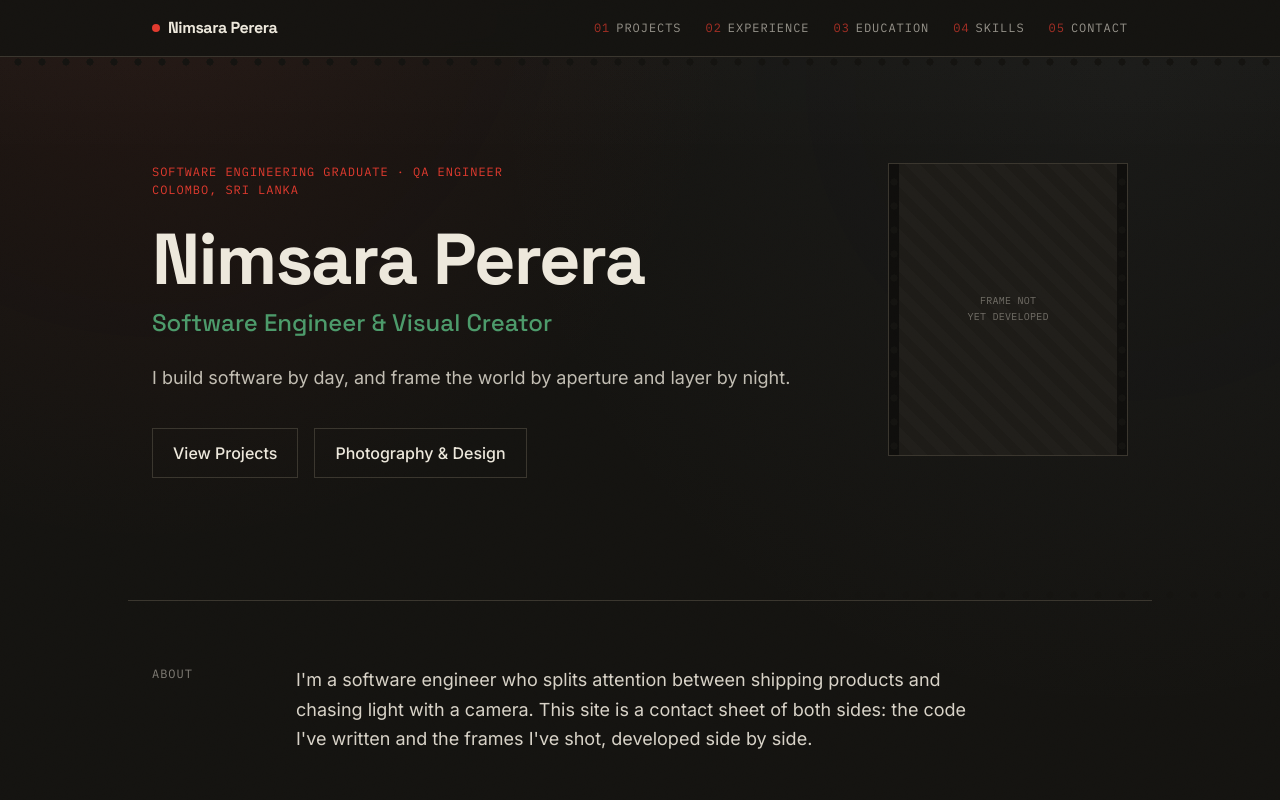
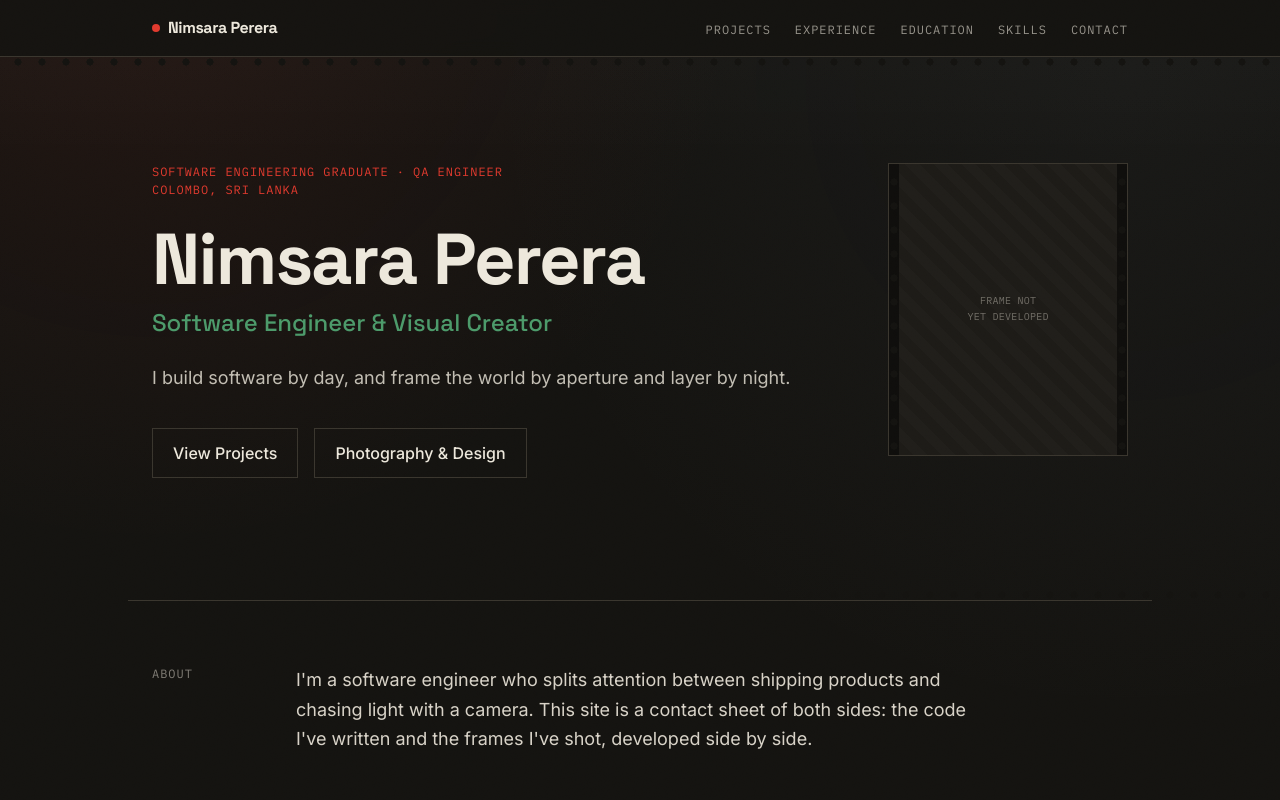
Before and after one commit to binoperera/Portfolio, a Next.js app: page / in a window 1280 px wide. Shown: the top 800 px of the page. Built offline with nearby package versions, Linux system fonts and the light colour scheme.

Commit message:
Refactor Nav component to simplify link rendering
Removed index number display from navigation links.

```diff
--- a/components/Nav.tsx
+++ b/components/Nav.tsx
@@ -18,15 +18,12 @@ export default function Nav({ name }: { name: string }) {
           {name}
         </a>
         <ul className="flex items-center gap-6 min-w-0 overflow-x-auto sm:ml-auto">
-          {links.map((l, i) => (
+          {links.map((l) => (
             <li key={l.href}>
               <a
                 href={l.href}
-                className="eyebrow group flex items-baseline gap-1.5 text-cream/60 hover:text-cream transition whitespace-nowrap"
+                className="eyebrow text-cream/60 hover:text-cream transition whitespace-nowrap"
               >
-                <span className="text-safelight/70 group-hover:text-safelight transition">
-                  {String(i + 1).padStart(2, "0")}
-                </span>
                 {l.label}
               </a>
             </li>
```
